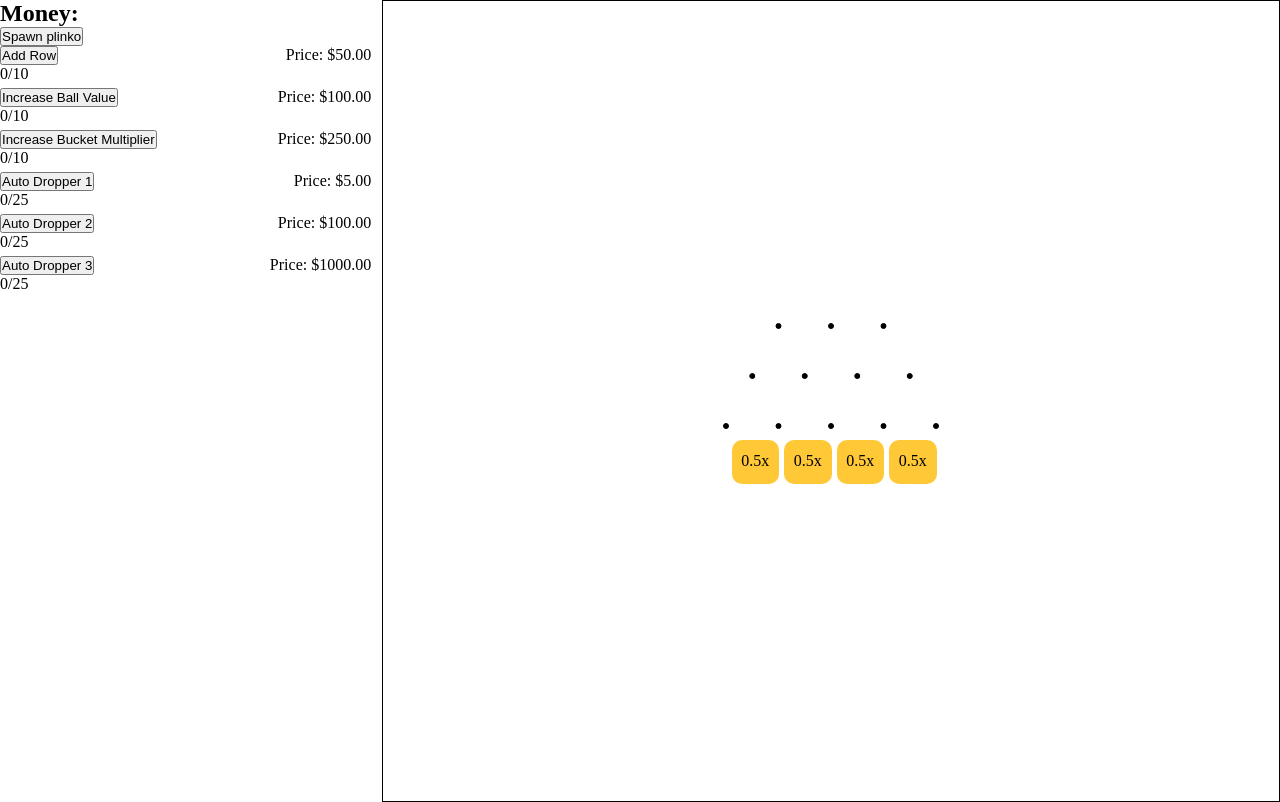
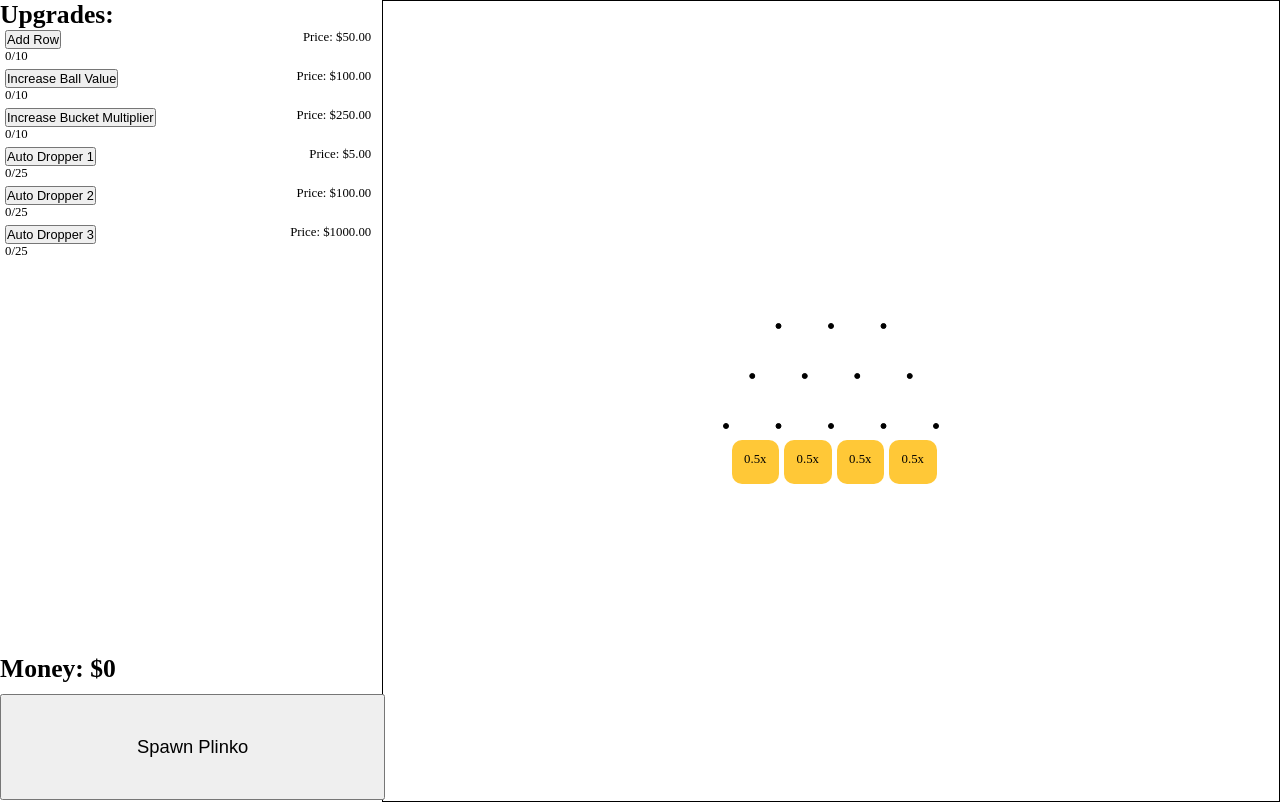
Before and after one commit to hto-projects/doofenschmirtz, a plain HTML site: page index.html in a window 1280 px wide. Drawn offline with Linux system fonts and the light colour scheme.

Commit message:
"finished" css

```diff
--- a/index.html
+++ b/index.html
@@ -10,9 +10,10 @@
     <canvas id="gameboard"></canvas>
     <span id="bucket_container"></span>
     <div class="ui">
-        <h2 id="money_counter">Money: </h2>
-        <button onclick="spawn_plinko()">Spawn plinko</button>
+        <h2 class="label" id="upgrades_label">Upgrades:</h2>
         <div id="upgrades-div"></div> <!-- gets populated by js -->
+        <h2 class="label" id="money_counter">Money: $0</h2>
+        <button id="spawn-plinko-button" onclick="spawn_plinko()">Spawn Plinko</button>
     </div>
 
     <script src="../js/upgrades.js"></script>
--- a/js/plinko.js
+++ b/js/plinko.js
@@ -89,7 +89,7 @@ class Rect {
 }
 
 function update_money_display() {
-    money_display.innerText = "Money: " + money;
+    money_display.innerText = "Money: $" + money.toFixed(2);
 }
 
 let money_display = document.getElementById("money_counter");
--- a/style.css
+++ b/style.css
@@ -1,6 +1,7 @@
 * {
     margin: 0px;
     padding: 0px;
+    font-size: 1vw;
 }
 
 body {
@@ -17,6 +18,7 @@ body {
 
 .ui {
     width: calc(29vw);
+    /* padding-right: 30vw; */
     float: left;
 }
 
@@ -41,4 +43,21 @@ body {
 
 .upgrade {
     margin-bottom: 5px;
+    margin-left: 5px;
 }
+
+#spawn-plinko-button {
+    position: absolute;
+    bottom: 0px;
+    padding: 5vh 10.55vw;
+    font-size: 1.435vw;
+}
+
+.label {
+   font-size: 2vw;
+}
+
+#money_counter {
+    position: absolute;
+    bottom: 14.5vh;
+}
```
